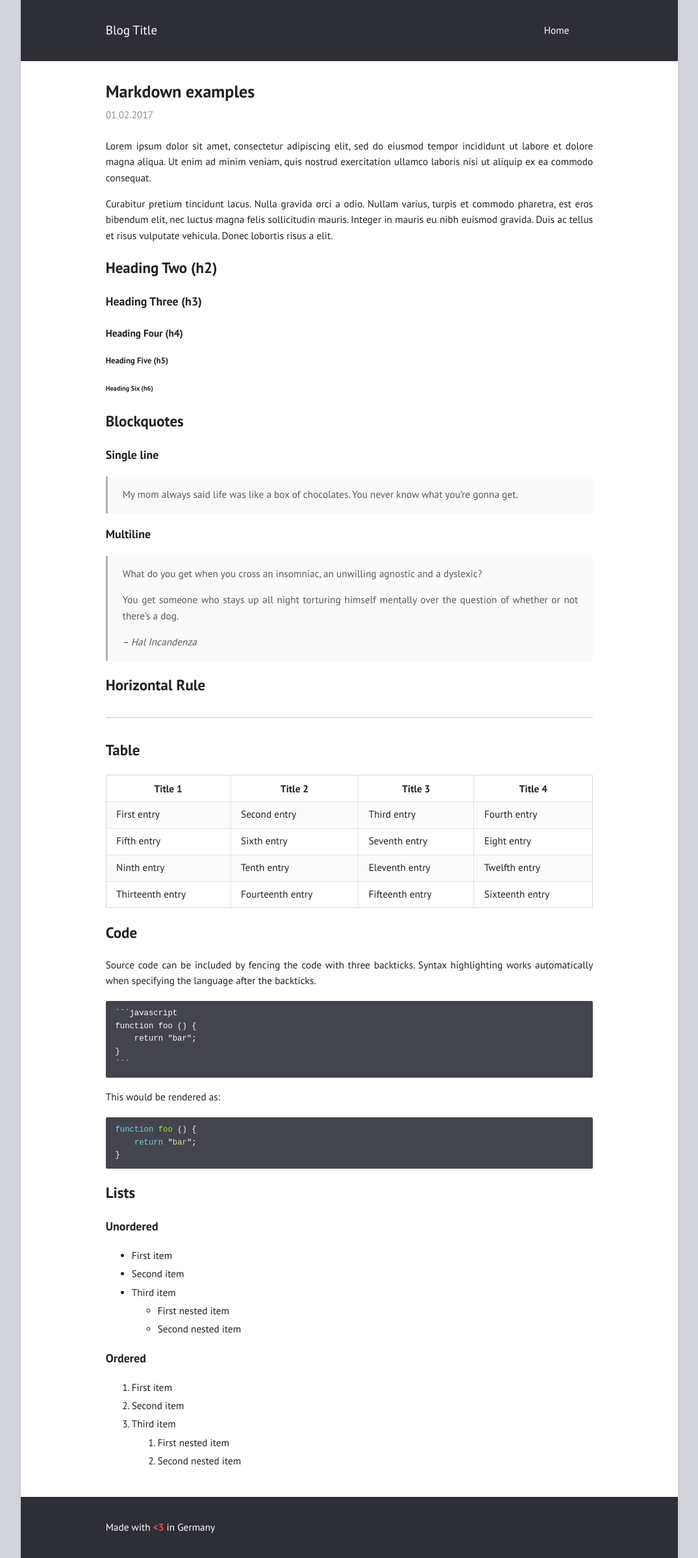
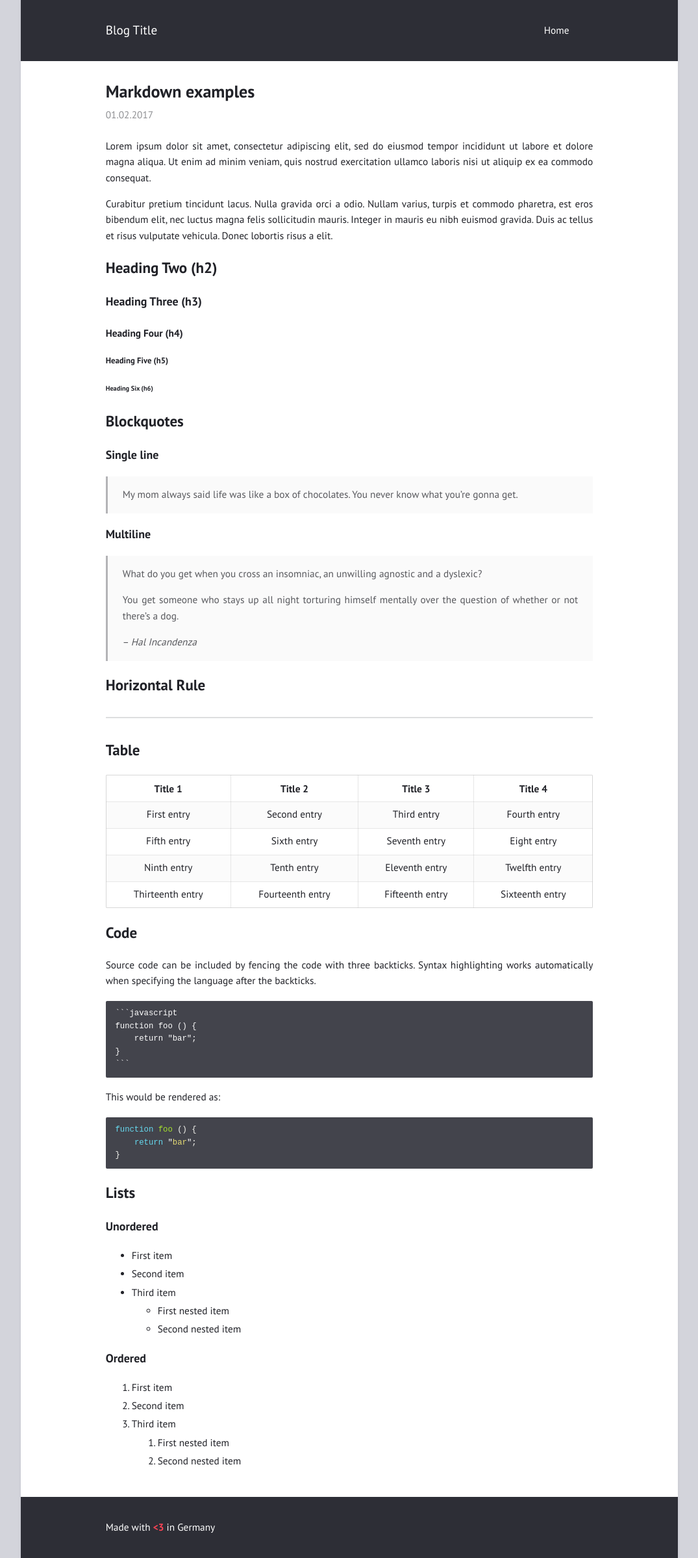
Before and after one commit to liebig/liebig.github.io, a Jekyll site: the page built from _posts/2017-02-01-markdown-examples.md, in a window 1280 px wide. Shown: the whole page at 65% size, without its empty margins (102-1177 px from the left). Built offline with Jekyll 4.4.1, drawn with Linux system fonts in a browser that asks for light colours.

Commit message:
Fix responsive tables

```diff
--- a/_sass/basic.sass
+++ b/_sass/basic.sass
@@ -15,6 +15,14 @@ body
   body
     background: $dark
     color: $light
+
+@media (max-width: 600px)
+  table
+    display: block
+    width: 100%
+    max-width: 100%
+    box-sizing: border-box
+
 
 h1, h2, h3, h4, h5, h6
   font-weight: $heading-weight
@@ -72,6 +80,7 @@ table
   box-shadow: 0 0 0 1px rgba(0,0,0,0.12) inset
   overflow-x: auto
   -webkit-overflow-scrolling: touch
+  text-align: center
 
 th, td
   padding: .5em 1em
```
